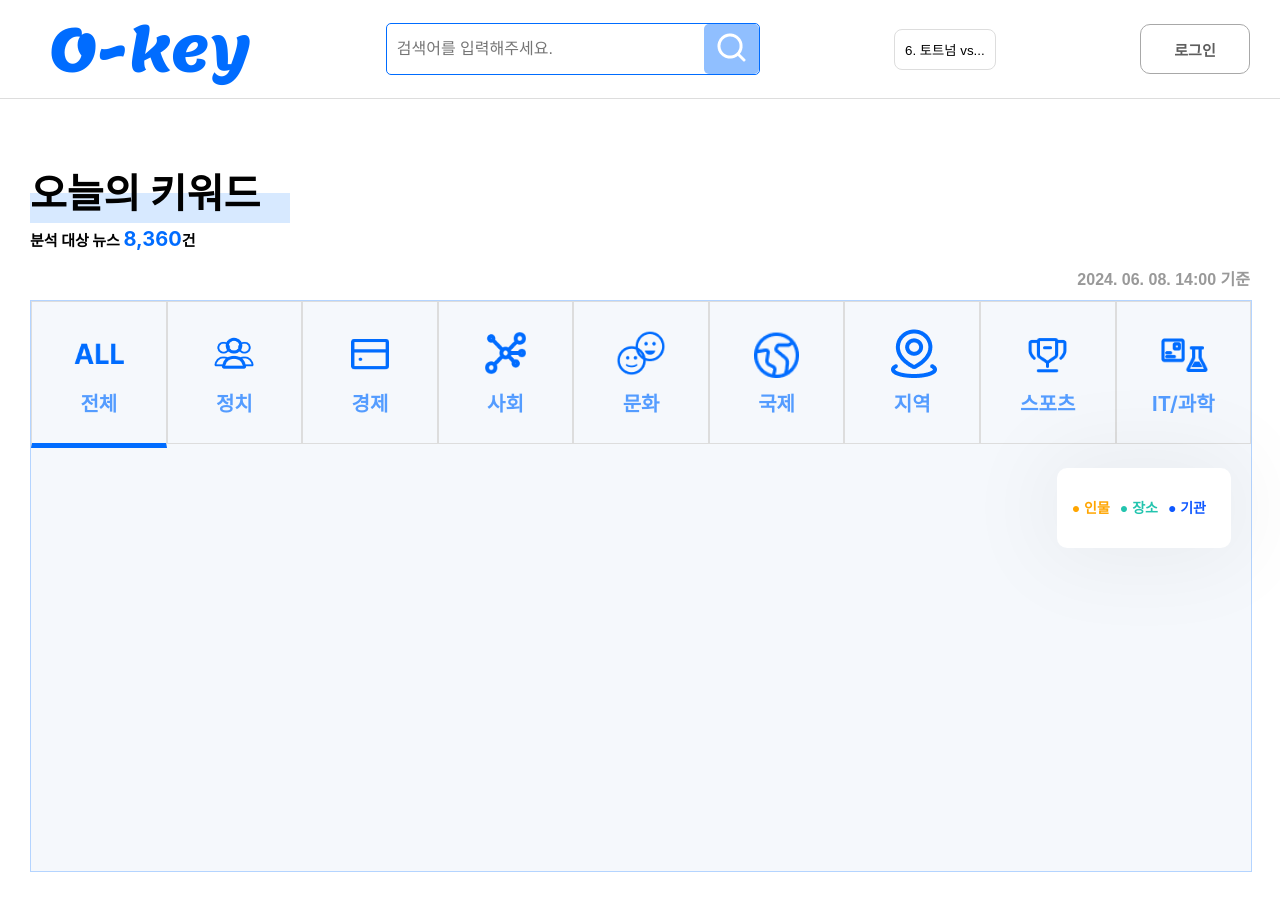
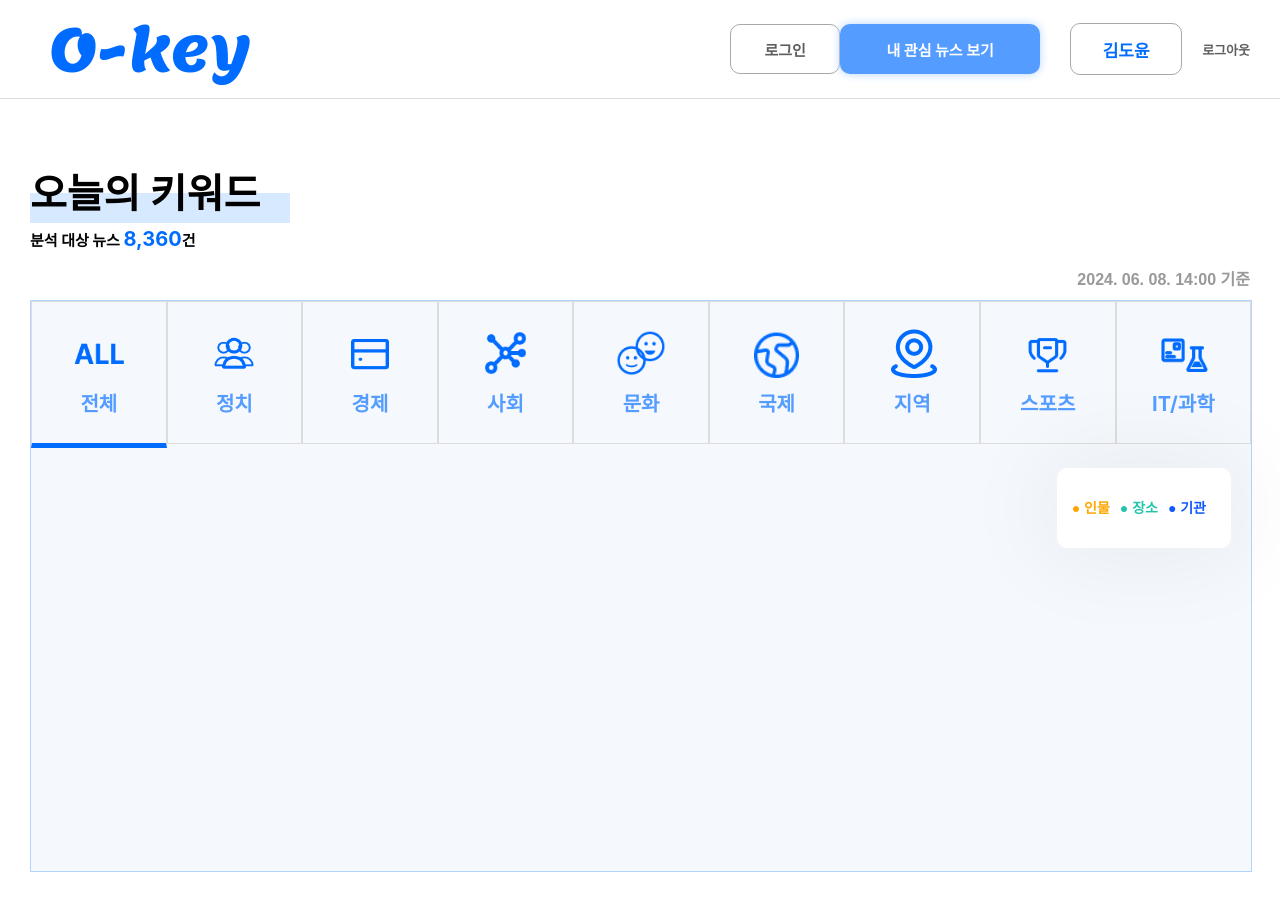
Before and after one commit to faoifh/O-key-Fork, a React (Create React App) app in the folder frontend/: page / in a window 1280 px wide. Built offline with nearby package versions, Linux system fonts and the light colour scheme.

Commit message:
feat: 관심 뉴스 이동 버튼 추가

```diff
--- a/frontend/src/Interest_news/Interest_news.js
+++ b/frontend/src/Interest_news/Interest_news.js
@@ -23,6 +23,7 @@ export default function Interest_news() {
         { id: 10, text: '엔터테인먼트', checked: false },
         { id: 11, text: '인물', checked: false },
     ]);
+
     const reduxInfo = useSelector((state) => state.userInfo);
 
     const navigate = useNavigate();
@@ -41,7 +42,7 @@ export default function Interest_news() {
         setKeywords(updatedKeywords);
     }, [reduxInfo, navigate]);
 
-    const handleCheckboxChange = async (id) => {
+   const handleCheckboxChange = async (id) => {
         const updatedKeywords = keywords.map((keyword) =>
             keyword.id === id ? { ...keyword, checked: !keyword.checked } : keyword
         );
--- a/frontend/src/Mainpage/Mainpage.module.css
+++ b/frontend/src/Mainpage/Mainpage.module.css
@@ -30,60 +30,30 @@ body {
     cursor: pointer;
 }
 
-.search_bar {
+.interestnews {
     display: flex;
-    align-items: center;
-    border: 1px solid #006CFF;
-    border-radius: 5px;
-    width: 30%;
-    height: 50px;
+    margin-right: 30px;
 }
 
-.search_bar input {
+.interestbtn {
+    width: 200px;
+    height: 50px;
+    border-radius: 10px;
+    background: #549CFF;
     border: none;
-    outline: none;
-    width: 100%;
-    padding: 10px;
-    font-size: 16px;
+    color:white;
+    font-family: Inter;
+    font-size: 15px;
+    font-weight: 700;
+    cursor: pointer;
+    box-shadow: 0px 0px 10px 0px #B4D4FF;
 }
 
-.search_bar button {
-    border: 1px solid #006CFF;
-    background: #90BFFF;
-    border: none;
-    color: white;
-    cursor: pointer;
-    width: 65px;
-    height: 50px;
-    border-radius: 5px;
-}
-
-.dropdown, .login {
+.login {
     display: flex;
     align-items: center;
     padding: 0 10px;
 
-}
-
-.dropdown {
-    width: 100%;
-    display: flex;
-    align-items: center;
-    justify-content: space-between;
-    border: 1px solid #ddd;
-    border-radius: 8px;
-    padding: 10px;
-    cursor: pointer;
-    background-color: #fff;
-}
-
-.dropdownContent {
-    display: none;
-    background-color: #f9f9f9;
-    padding: 10px;
-    border: 1px solid #ddd;
-    border-radius: 8px;
-    margin-top: 5px;
 }
 
 .loginbtn {
@@ -104,12 +74,27 @@ body {
 .logoutbtn {
     color: #5E5E5E;
     font-family: Inter;
-    font-size: 15px;
+    font-size: 13px;
     font-style: normal;
     font-weight: 700;
     line-height: normal;
     cursor: pointer;
     margin-left: 20px;
+}
+
+.userinfo {
+    width: 110px;
+    height: 50px;
+    border-radius: 10px;
+    border: 1px solid #A8A8A8;
+    background: #FFF;
+    color: #006CFF;
+    font-family: Inter;
+    font-size: 17px;
+    font-weight: 700;
+    display: flex;
+    justify-content: center;
+    align-items: center;
 }
 
 
--- a/frontend/src/components/menubar.js
+++ b/frontend/src/components/menubar.js
@@ -6,11 +6,6 @@ import {requestApi} from "../plugins/api-setting";
 import {setAccessToken, setUserName} from "../store/user-slice";
 
 function Menubar({setIsSignUpModalOpen, setIsLoginModalOpen}) {
-    const [isOpen, setIsOpen] = useState(false);
-
-    const toggleDropdown = () => {
-        setIsOpen(!isOpen);
-    };
     const showLoginModal = () => {
         setIsLoginModalOpen(true);
         setIsSignUpModalOpen(false);
@@ -43,24 +38,6 @@ function Menubar({setIsSignUpModalOpen, setIsLoginModalOpen}) {
     return (
         <div className={`${styles.navbar}`}>
             <div className={`${styles.logo}`} onClick={() => navigate("/")}>O-key</div>
-            <div className={`${styles.search_bar}`}>
-                <input type="text" placeholder="검색어를 입력해주세요."/>
-                <button type="button">
-                    <img src="/img/icon-search.png" alt="Search"/>
-                </button>
-            </div>
-            <div className={`${styles.dropdownwrapper}`}>
-                <button className={`${styles.dropdown}`} onClick={toggleDropdown}>6. 토트넘 vs...
-                </button>
-                {isOpen && (
-                    <div className={styles.dropdownContent}>
-                        <p>콘텐츠 1</p>
-                        <p>콘텐츠 2</p>
-                        <p>콘텐츠 3</p>
-                    </div>
-                )}
-            </div>
-
             <div className={`${styles.login}`}>
                 {reduxInfo.userName
                     ?
@@ -71,6 +48,13 @@ function Menubar({setIsSignUpModalOpen, setIsLoginModalOpen}) {
                     :
                     <button onClick={showLoginModal} className={`${styles.loginbtn}`}>로그인</button>
                 }
+                <>
+                        <div className={`${styles.interestnews}`}>
+                            <button className={`${styles.interestbtn}`} onClick={() => navigate("/interest_news")}>내 관심 뉴스 보기</button>
+                        </div>
+                        <div className={`${styles.userinfo}`}>김도윤</div>
+                        <p onClick={logout} className={`${styles.logoutbtn}`}>로그아웃</p>
+                    </>
             </div>
         </div>
     );
```
